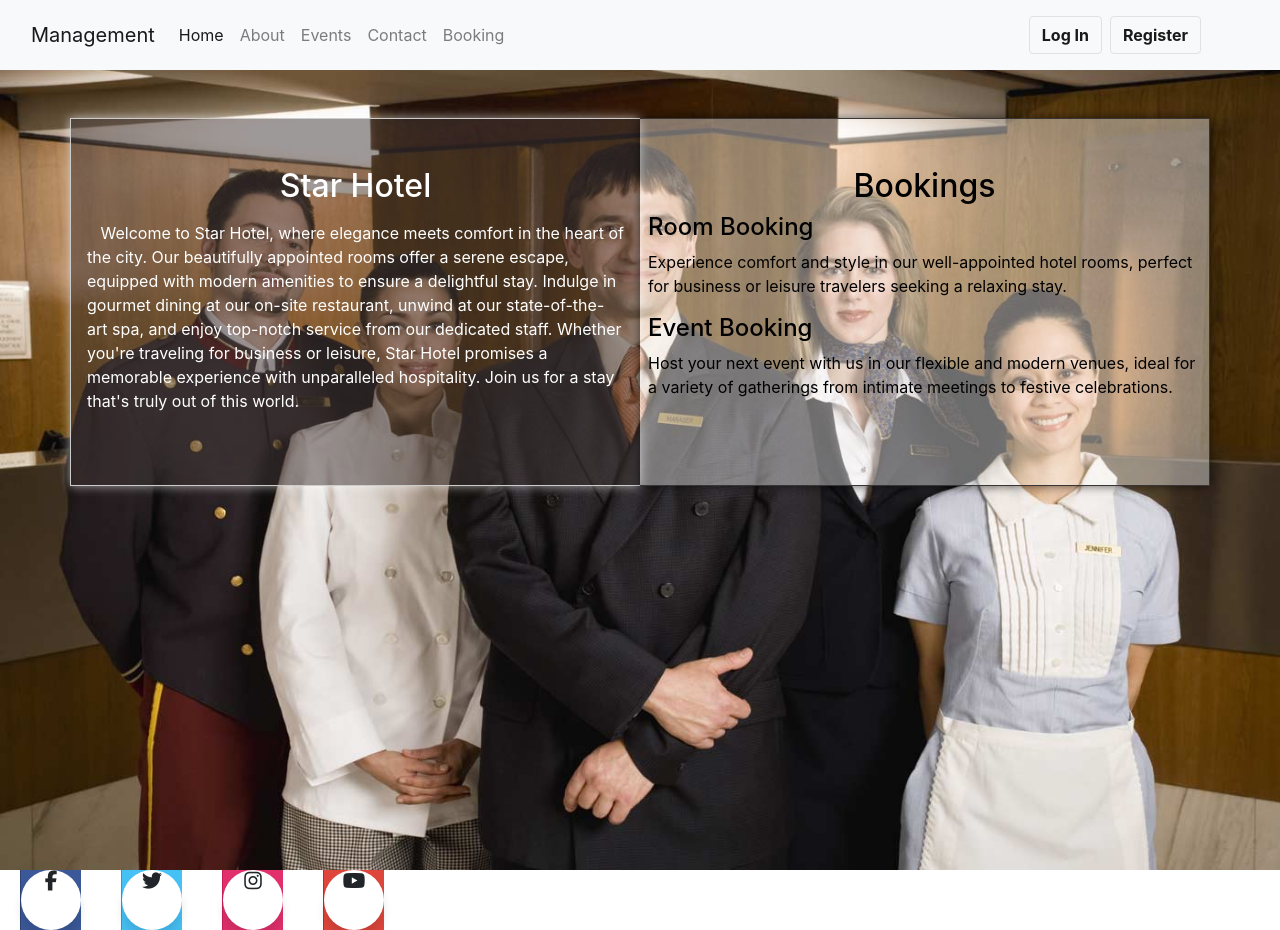
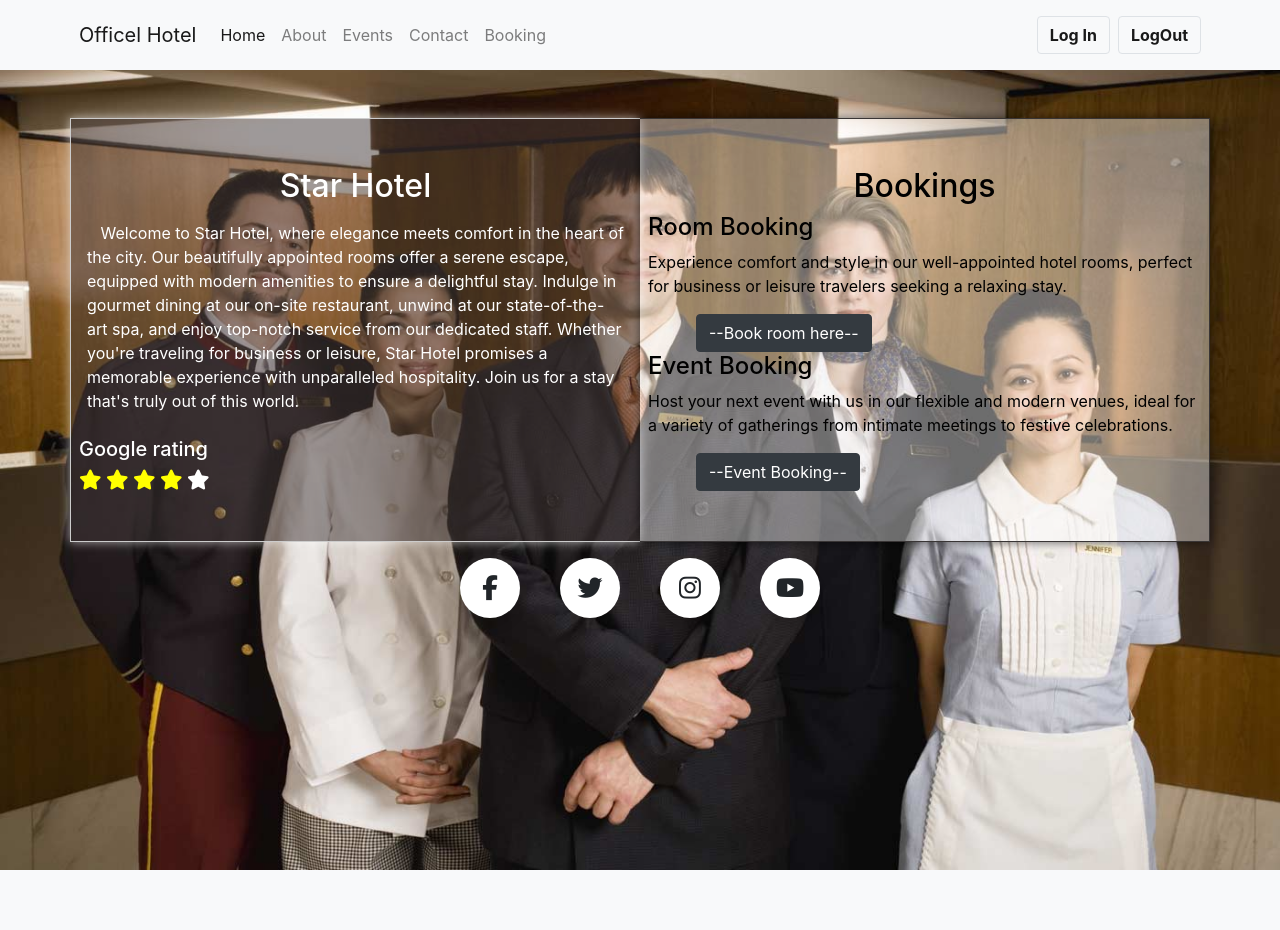
Before and after one commit to Adarsh-oo7/eventManagement, a Django app: page / in a window 1280 px wide. After the commit the page ends 870 px from the top, so only its background shows below. Run offline with Django 5.2, Linux system fonts and the light colour scheme; some libraries are stand-ins or nearby versions.

Commit message:
basic updation done

```diff
--- a/events/events/settings.py
+++ b/events/events/settings.py
@@ -38,8 +38,12 @@ INSTALLED_APPS = [
     'django.contrib.messages',
     'django.contrib.staticfiles',
     'eventapp',
-    'userapp'
+    'userapp',
+    'crispy_forms',
+    'crispy_bootstrap5'
 ]
+
+CRISPY_TEMPLATE_PACK ='bootstrap5'
 
 MIDDLEWARE = [
     'django.middleware.security.SecurityMiddleware',
--- a/events/events/urls.py
+++ b/events/events/urls.py
@@ -24,3 +24,5 @@ urlpatterns = [
     path('',include("eventapp.urls")),
     path('register/',include('userapp.urls'))
 ]+static(settings.MEDIA_URL,document_root=settings.MEDIA_ROOT)
+
+urlpatterns += static(settings.STATIC_URL,document_root=settings.STATIC_ROOT)
--- a/events/static/style.css
+++ b/events/static/style.css
@@ -29,52 +29,103 @@
 .texts{
     color: black;
 }
+.checked {
+    color : yellow !important;
+    font-size : 20px;
+}
+.unchecked {
+    font-size : 20px;
+}
+
+/* here for socil media icon of index page*/
 .wrapper{
     display: inline-flex;
-
   }
   .wrapper .icon{
     margin: 0 20px;
+    text-align: center;
     cursor: pointer;
+    display: flex;
+    align-items: center;
+    justify-content: center;
+    flex-direction: column;
+    position: relative;
+    z-index: 2;
+    transition: 0.4s cubic-bezier(0.68, -0.55, 0.265, 1.55);
   }
   .wrapper .icon span{
+    display: block;
     height: 60px;
     width: 60px;
-    display: block;
     background: #fff;
-    text-align: center;
-    /* text-shadow: 0px -1px rgba(0,0,0,0.4); */
-    box-shadow: 0 10px 10px rgba(0,0,0,0.1);
     border-radius: 50%;
+    position: relative;
+    z-index: 2;
+    box-shadow: 0px 10px 10px rgba(0,0,0,0.1);
+    transition: 0.4s cubic-bezier(0.68, -0.55, 0.265, 1.55);
   }
-span i{
+  .wrapper .icon span i{
+    line-height: 60px;
     font-size: 25px;
+  }
+  .wrapper .icon .tooltip{
+    position: absolute;
+    top: 0;
+    z-index: 1;
+    background: #fff;
+    color: #fff;
+    padding: 10px 18px;
     font-size: 20px;
+    font-weight: 500;
+    border-radius: 25px;
+    opacity: 0;
+    pointer-events: none;
+    box-shadow: 0px 10px 10px rgba(0,0,0,0.1);
+    transition: 0.4s cubic-bezier(0.68, -0.55, 0.265, 1.55);
   }
-.tooltip{
-    background:n#fff;
-    font-size: 20px;
-    padding: 10px 18px;
-    border-radius: 25px;
-    box-shadow: 0 10px 10px rgba(0,0,0,0.1);
+  .wrapper .icon:hover .tooltip{
+    top: -70px;
+    opacity: 1;
+    pointer-events: auto;
   }
-.facebook{
+  .icon .tooltip:before{
+    position: absolute;
+    content: "";
+    height: 15px;
+    width: 15px;
+    background: #fff;
+    left: 50%;
+    bottom: -6px;
+    transform: translateX(-50%) rotate(45deg);
+    transition: 0.4s cubic-bezier(0.68, -0.55, 0.265, 1.55);
+  }
+  .wrapper .icon:hover span{
+    color: #fff;
+  }
+  .wrapper .icon:hover span,
+  .wrapper .icon:hover .tooltip{
+    text-shadow: 0px -1px 0px rgba(0,0,0,0.4);
+  }
+  .wrapper .facebook:hover span,
+  .wrapper .facebook:hover .tooltip,
+  .wrapper .facebook:hover .tooltip:before{
     background: #3B5999;
-    border-left: 1px solid #2E4476;
-    box-shadow: 0px 5px 0px #2E4476;
   }
-.twitter{
-    background: #46c1F6;
-    border-left: 1px solid #269BD0;
-    box-shadow: 0px 5px 0px 0px #269BD0;
+  .wrapper .twitter:hover span,
+  .wrapper .twitter:hover .tooltip,
+  .wrapper .twitter:hover .tooltip:before{
+    background: #46C1F6;
   }
-.instagram{
+  .wrapper .instagram:hover span,
+  .wrapper .instagram:hover .tooltip,
+  .wrapper .instagram:hover .tooltip:before{
     background: #e1306c;
-    border-left: 1px solid #c91d56;
-    box-shadow: 0px 5px 0px 0px #c91d56 ;
   }
-.youtube{
+
+  .wrapper .youtube:hover span,
+  .wrapper .youtube:hover .tooltip,
+  .wrapper .youtube:hover .tooltip:before{
     background: #DE463B;
-    border-left: 1px solid #C02B21;
-    box-shadow: 0px 0px 0px 0px #C02B21;
   }
+
+  /* socil media icone ends */
--- a/events/templates/base.html
+++ b/events/templates/base.html
@@ -6,7 +6,7 @@
     <meta name="viewport" content="width=device-width, initial-scale=1.0">
     <title>{% block title %}
         {% endblock %}</title>
-        <link rel="stylesheet" href="{% static '/style.css'%}">
+        <link rel="stylesheet" href="{% static '/style.css' %}">
         <link href="https://cdn.jsdelivr.net/npm/bootstrap@5.3.3/dist/css/bootstrap.min.css" rel="stylesheet" integrity="sha384-QWTKZyjpPEjISv5WaRU9OFeRpok6YctnYmDr5pNlyT2bRjXh0JMhjY6hW+ALEwIH" crossorigin="anonymous">
         <script src="https://cdn.jsdelivr.net/npm/bootstrap@5.3.3/dist/js/bootstrap.bundle.min.js" integrity="sha384-YvpcrYf0tY3lHB60NNkmXc5s9fDVZLESaAA55NDzOxhy9GkcIdslK1eN7N6jIeHz" crossorigin="anonymous"></script>
         <link rel="stylesheet" href="https://cdn.jsdelivr.net/npm/bootstrap@4.3.1/dist/css/bootstrap.min.css" integrity="sha384-ggOyR0iXCbMQv3Xipma34MD+dH/1fQ784/j6cY/iJTQUOhcWr7x9JvoRxT2MZw1T" crossorigin="anonymous">
@@ -19,7 +19,7 @@
 <body>
     <nav class="navbar navbar-expand-lg navbar-light bg-light">
         <div class="container-fluid">
-          <a class="navbar-brand" href="#">Management</a>
+          <a class="navbar-brand ml-5" href="#">Officel Hotel </a>
           <button class="navbar-toggler" type="button" data-bs-toggle="collapse" data-bs-target="#navbarNav" aria-controls="navbarNav" aria-expanded="false" aria-label="Toggle navigation">
             <span class="navbar-toggler-icon"></span>
           </button>
@@ -41,7 +41,7 @@
                 <a class="nav-link " href="{% url 'booking' %}">Booking</a>
               </li>
             </ul>
-            <span class="navbar-text ml-auto mr-5"><a class="btn border mr-2" href="{% url 'login' %}"><b>Log In</b> </a><a class="btn border" href="{% url 'register' %}"><b>Register</b></a></span>
+            <span class="navbar-text ml-auto mr-5"><a class="btn border mr-2" href="{% url 'login' %}"><b>Log In</b> </a><a class="btn border" href="{% url 'logout' %}"><b>LogOut</b></a></span>
           </div>
 
         </div>
--- a/events/templates/index.html
+++ b/events/templates/index.html
@@ -33,46 +33,78 @@ Home{% endblock title %}
       <span class="sr-only">Next</span>
     </a>
   </div> -->
+
   <div class="imgs">
+               {% for message in messages %}
+                <script>
+                  alert('{{message}}')
+                </script>
+                {% endfor %}
      <div class="container">
       <div class="row pt-5">
-        <div class="col-6 left py-5 px-2" >
+        <div class="col-12 col-sm-6 left py-5 px-2" >
           <h2 class="title text-center">Star Hotel</h2>
           <p class="title p-2">&nbsp;&nbsp;&nbsp;Welcome to Star Hotel, where elegance meets comfort in the heart of the city. Our beautifully appointed rooms offer a serene escape, equipped with modern amenities to ensure a delightful stay. Indulge in gourmet dining at our on-site restaurant, unwind at our state-of-the-art spa, and enjoy top-notch service from our dedicated staff. Whether you're traveling for business or leisure, Star Hotel promises a memorable experience with unparalleled hospitality. Join us for a stay that's truly out of this world.</p>
+          <h5>Google rating</h5>
+          <span class = "fa fa-star checked"></span>
+          <span class = "fa fa-star checked"></span>
+          <span class = "fa fa-star checked"></span>
+          <span class = "fa fa-star checked"></span>
+          <span class = "fa fa-star unchecked"></span>
+          <!-- To display unchecked star rating icons -->
 
         </div>
-        <div class="col-6 py-5 px-2 right">
+        <div class="col-12 col-sm-6  py-5 px-2 right ">
           <h2 class="text-center">Bookings</h2>
           <h4 >Room Booking</h4>
           <p class="texts">Experience comfort and style in our well-appointed hotel rooms, perfect for business or leisure travelers seeking a relaxing stay.</p>
+
+
+          <button class="btn btn-dark ml-5">--Book room here--</button>
           <h4>Event Booking</h4>
           <p class="texts">Host your next event with us in our flexible and modern venues, ideal for a variety of gatherings from intimate meetings to festive celebrations.</p>
+          <a href="{% url 'booking'%}" class=" btn-dark btn ml-5">--Event Booking--</a>
 
         </div>
       </div>
 
     </div>
+
+
+
+    <div class="forCenter text-center">
+    <div class="wrapper text-center mt-3">
+      <div class="icon facebook">
+         <div class="tooltip">
+            Facebook
          </div>
-
-  <div class="wrapper">
-    <div class="icon facebook">
-      <div class="tooltip">Facebook</div>
          <span><i class="fab fa-facebook-f"></i></span>
       </div>
       <div class="icon twitter">
-      <div class="tooltip">twitter</div>
-      <span><i class="fa-brands fa-twitter"></i></span>
+         <div class="tooltip">
+            Twitter
+         </div>
+         <span><i class="fab fa-twitter"></i></span>
       </div>
       <div class="icon instagram">
-      <div class="tooltip">instagram</div>
-      <span><i class="fa-brands fa-instagram"></i>
-      </span>
+         <div class="tooltip">
+            Instagram
          </div>
+         <span><i class="fab fa-instagram"></i></span>
+      </div>
+
       <div class="icon youtube">
-      <div class="tooltip">YouTube</div>
-      <span><i class="fa-brands fa-youtube"></i></span>
+         <div class="tooltip">
+            YouTube
+         </div>
+         <span><i class="fab fa-youtube"></i></span>
+      </div>
    </div>
   </div>
 
+  </div>
+
+
+
 
 {% endblock content %}
--- a/events/userapp/urls.py
+++ b/events/userapp/urls.py
@@ -3,5 +3,6 @@ from . import views
 
 urlpatterns = [
     path('rege',views.reg,name='register'),
-    path('login',views.login,name='login')
+    path('login',views.login,name='login'),
+    path('logout',views.logout,name='logout')
 ]
--- a/events/userapp/views.py
+++ b/events/userapp/views.py
@@ -42,3 +42,7 @@ def login(request):
             messages.info(request,'check the username and password')
             return redirect('login')
     return render(request,'log.html')
+
+def logout(request):
+    auth.logout(request)
+    return redirect('login')
```
Also changed, not shown: events/templates/booking.html (+3 -4 lines), events/db.sqlite3. Lines whose indentation alone changed are shown as unchanged.
